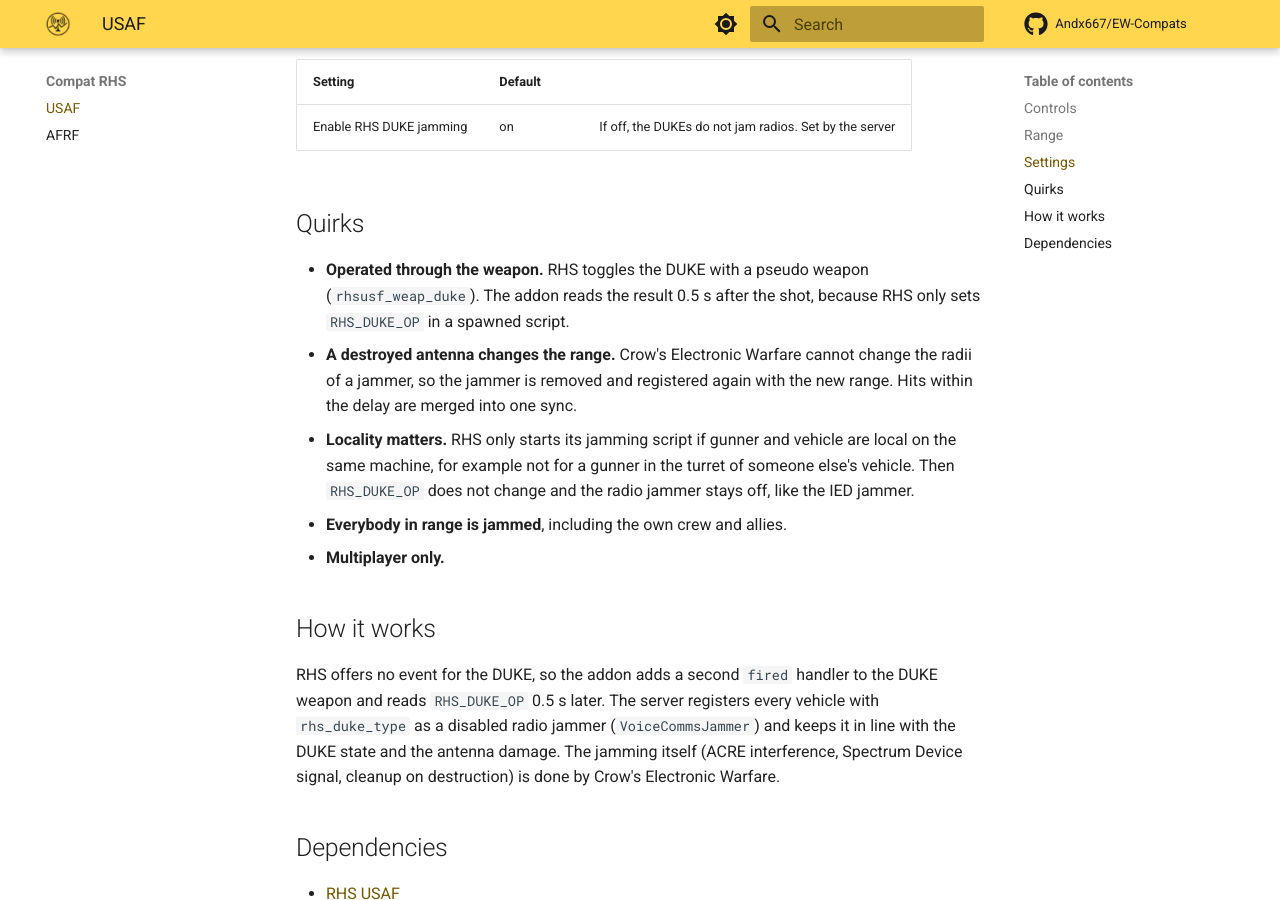
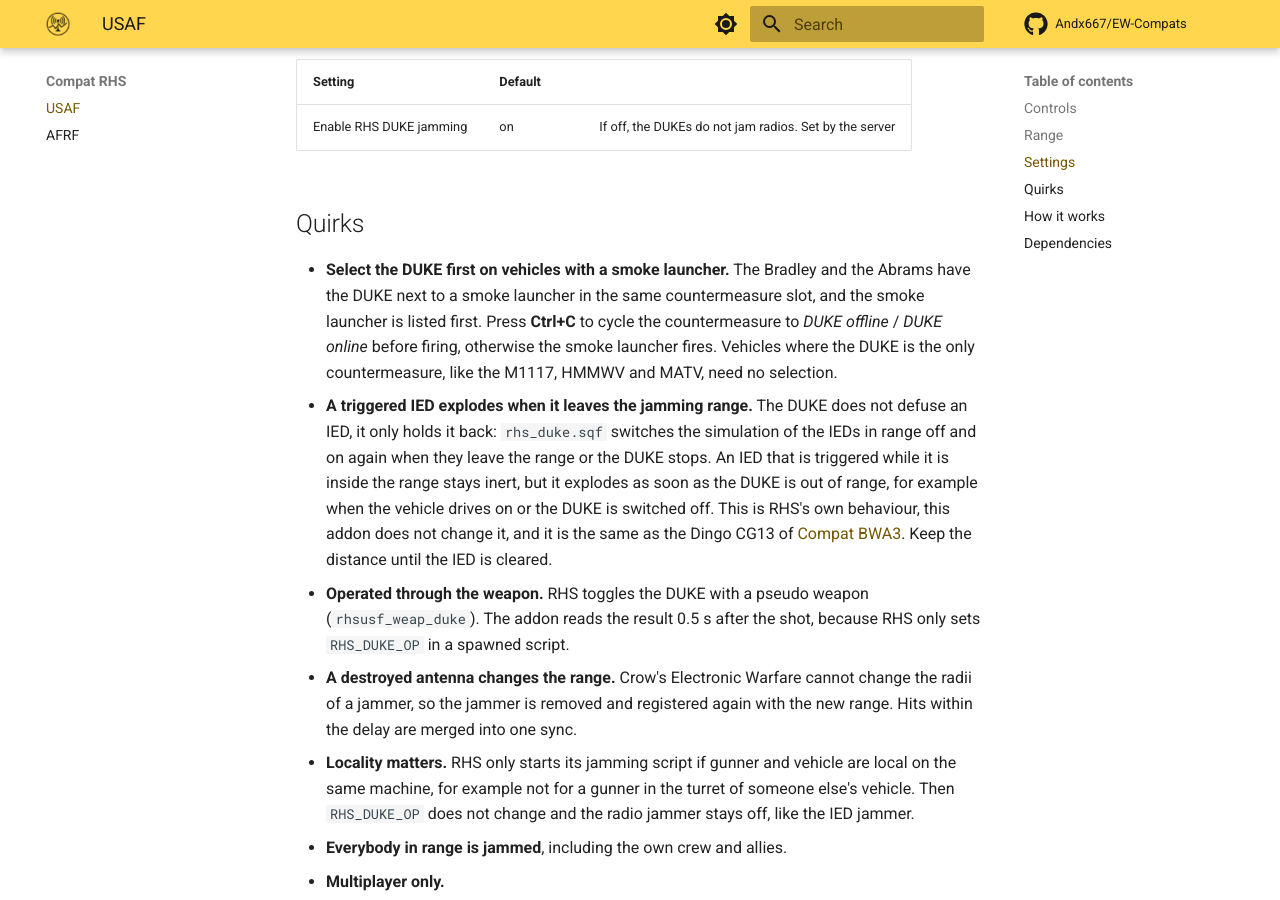
Before and after one commit to Andx667/EW-Compats, an MkDocs documentation site: the page built from docs/compat-rhs-usaf.md, in a window 1280 px wide and 900 px high, scrolled down 1107 px. Built offline with MkDocs 1.6.1 and Material for MkDocs 9.7.7, drawn with Linux system fonts in a browser that asks for light colours; plug-ins that fetch from the network failed and are left out; comment, search, counter and statistics services are not loaded.

Commit message:
Document RHS USAF countermeasure selection and IED release behaviour
- Cycle the countermeasure with Ctrl+C to select the DUKE on the Bradley and Abrams
- A triggered IED explodes when it leaves the DUKE range, as with the CG13

Co-Authored-By: Claude Sonnet 5.5 <noreply@anthropic.com>

```diff
--- a/docs/compat-rhs-usaf.md
+++ b/docs/compat-rhs-usaf.md
@@ -30,6 +30,8 @@ The 50 m is the IED jammer radius hardcoded in RHS. The falloff band is 1.5 time
 
 ## Quirks
 
+- **Select the DUKE first on vehicles with a smoke launcher.** The Bradley and the Abrams have the DUKE next to a smoke launcher in the same countermeasure slot, and the smoke launcher is listed first. Press **Ctrl+C** to cycle the countermeasure to *DUKE offline* / *DUKE online* before firing, otherwise the smoke launcher fires. Vehicles where the DUKE is the only countermeasure, like the M1117, HMMWV and MATV, need no selection.
+- **A triggered IED explodes when it leaves the jamming range.** The DUKE does not defuse an IED, it only holds it back: `rhs_duke.sqf` switches the simulation of the IEDs in range off and on again when they leave the range or the DUKE stops. An IED that is triggered while it is inside the range stays inert, but it explodes as soon as the DUKE is out of range, for example when the vehicle drives on or the DUKE is switched off. This is RHS's own behaviour, this addon does not change it, and it is the same as the Dingo CG13 of [Compat BWA3](compat-bwa3.md). Keep the distance until the IED is cleared.
 - **Operated through the weapon.** RHS toggles the DUKE with a pseudo weapon (`rhsusf_weap_duke`). The addon reads the result 0.5 s after the shot, because RHS only sets `RHS_DUKE_OP` in a spawned script.
 - **A destroyed antenna changes the range.** Crow's Electronic Warfare cannot change the radii of a jammer, so the jammer is removed and registered again with the new range. Hits within the delay are merged into one sync.
 - **Locality matters.** RHS only starts its jamming script if gunner and vehicle are local on the same machine, for example not for a gunner in the turret of someone else's vehicle. Then `RHS_DUKE_OP` does not change and the radio jammer stays off, like the IED jammer.
```
Also changed, not shown: addons/compat_rhs_usaf/README.md (+2 -0 lines), docs/compat-cup-duke.md (+1 -1 lines).
